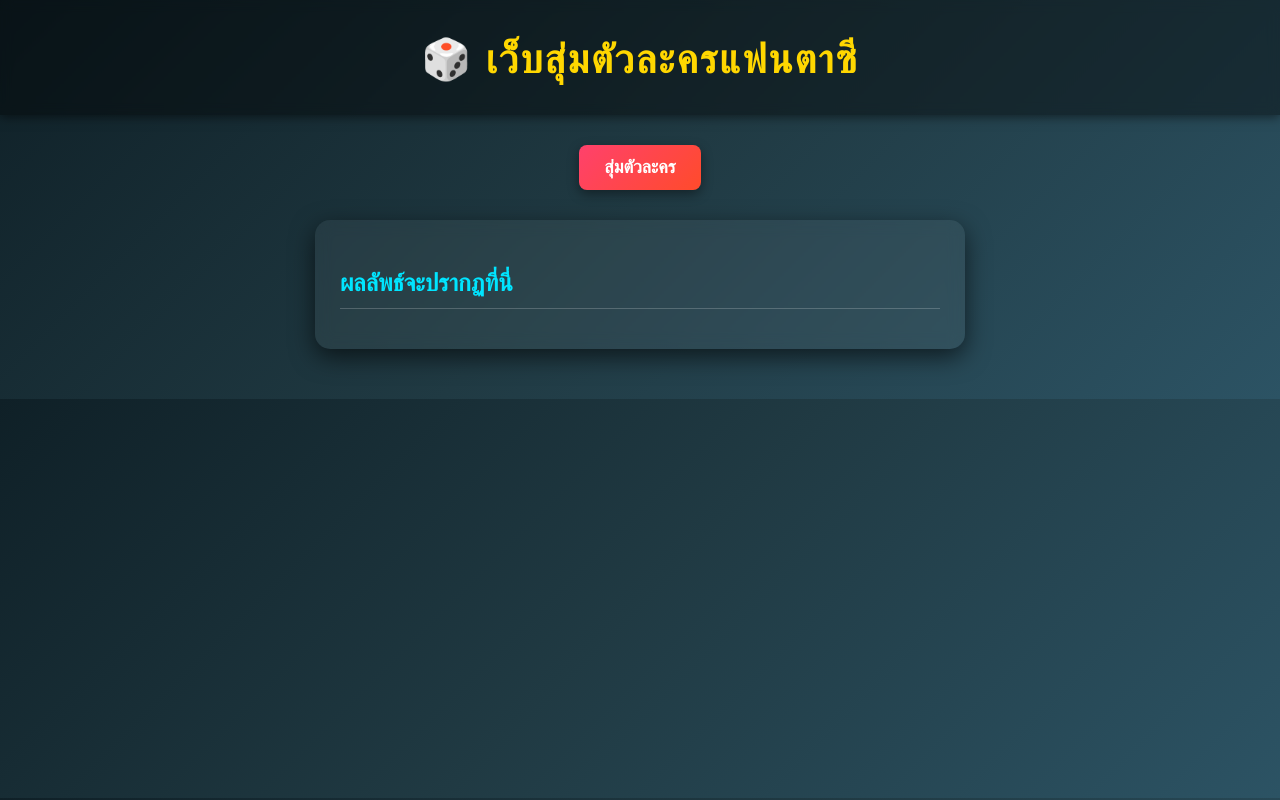
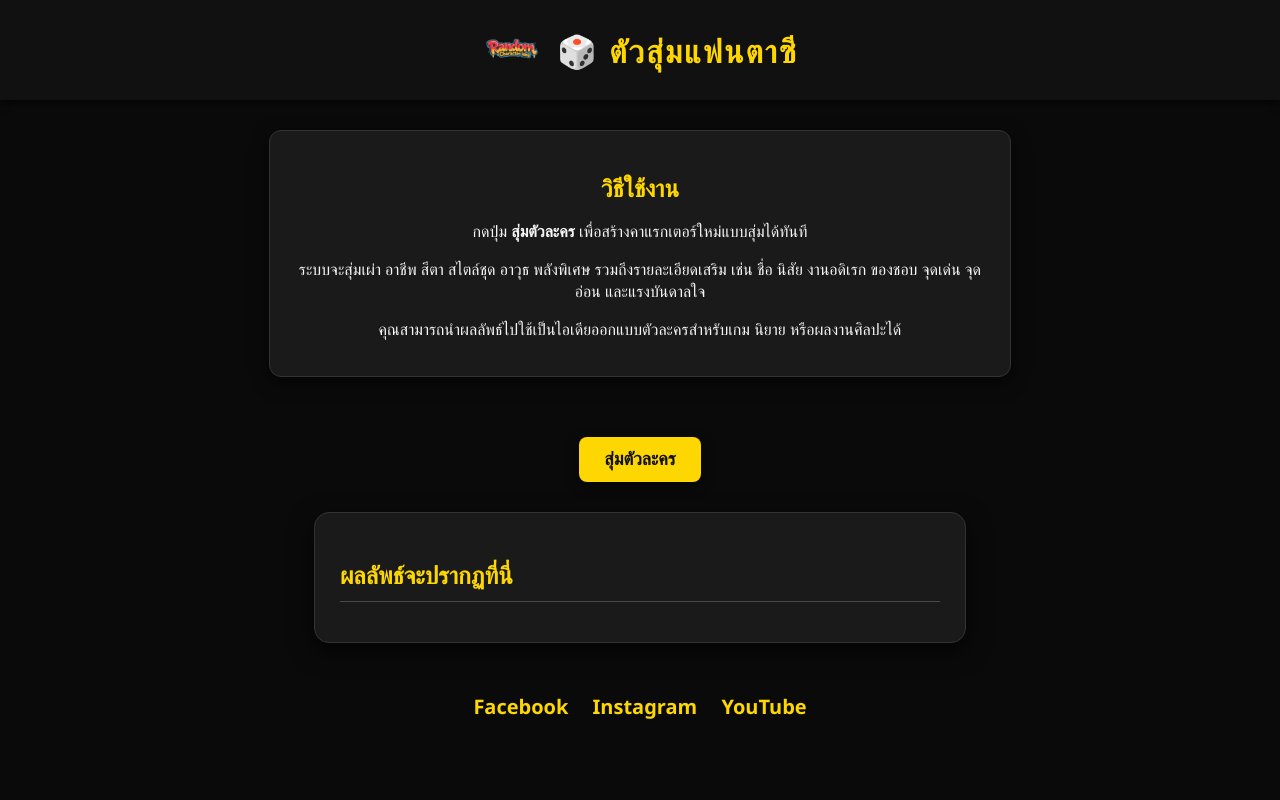
Before and after one commit to WinjayDesign/winjaydesign.github.io, a plain HTML site: page index.html in a window 1280 px wide. Drawn offline with Linux system fonts and the light colour scheme.

Commit message:
Update index.html

```diff
--- a/index.html
+++ b/index.html
@@ -9,21 +9,40 @@
       margin: 0;
       padding: 0;
       font-family: "Segoe UI", Tahoma, Geneva, Verdana, sans-serif;
-      background: linear-gradient(135deg, #0f2027, #203a43, #2c5364);
-      color: #f1f1f1;
+      background: #0a0a0a;
+      color: #f5f5f5;
       text-align: center;
     }
     header {
-      padding: 30px 20px;
-      background: rgba(0,0,0,0.4);
-      backdrop-filter: blur(6px);
-      box-shadow: 0 2px 10px rgba(0,0,0,0.5);
+      padding: 20px;
+      background: #111;
+      display: flex;
+      align-items: center;
+      justify-content: center;
+      gap: 15px;
+      box-shadow: 0 2px 8px rgba(0,0,0,0.8);
+    }
+    header img {
+      height: 60px;
     }
     header h1 {
       margin: 0;
-      font-size: 2.5em;
-      color: #ffd700;
+      font-size: 2em;
+      color: #FFD700;
       letter-spacing: 2px;
+    }
+    .description {
+      max-width: 700px;
+      margin: 30px auto;
+      padding: 20px;
+      background: #1a1a1a;
+      border: 1px solid #333;
+      border-radius: 12px;
+      box-shadow: 0 6px 18px rgba(0,0,0,0.6);
+    }
+    .description h2 {
+      color: #FFD700;
+      margin-bottom: 15px;
     }
     button {
       margin: 30px 0;
@@ -33,28 +52,28 @@
       border: none;
       border-radius: 8px;
       cursor: pointer;
-      background: linear-gradient(135deg, #ff416c, #ff4b2b);
-      color: #fff;
-      box-shadow: 0 4px 12px rgba(0,0,0,0.4);
+      background: #FFD700;
+      color: #111;
+      box-shadow: 0 4px 12px rgba(0,0,0,0.5);
       transition: transform 0.2s, box-shadow 0.2s;
     }
     button:hover {
       transform: scale(1.08);
-      box-shadow: 0 6px 18px rgba(0,0,0,0.6);
+      box-shadow: 0 6px 16px rgba(255, 215, 0, 0.6);
     }
     .character {
       max-width: 600px;
       margin: 0 auto 50px auto;
       padding: 25px;
-      background: rgba(255,255,255,0.05);
+      background: #1a1a1a;
       border-radius: 15px;
-      box-shadow: 0 8px 25px rgba(0,0,0,0.6);
-      backdrop-filter: blur(8px);
+      box-shadow: 0 8px 25px rgba(0,0,0,0.7);
       text-align: left;
       animation: fadeIn 0.5s ease;
+      border: 1px solid #333;
     }
     .character h2 {
-      color: #00e5ff;
+      color: #FFD700;
       margin-bottom: 15px;
       border-bottom: 1px solid rgba(255,255,255,0.2);
       padding-bottom: 10px;
@@ -65,7 +84,22 @@
       line-height: 1.4em;
     }
     .character strong {
-      color: #ffd700;
+      color: #FFD700;
+    }
+    .socials {
+      margin: 30px 0;
+    }
+    .socials a {
+      display: inline-block;
+      margin: 0 10px;
+      text-decoration: none;
+      color: #FFD700;
+      font-size: 20px;
+      font-weight: bold;
+      transition: color 0.3s;
+    }
+    .socials a:hover {
+      color: #fff;
     }
     @keyframes fadeIn {
       from { opacity: 0; transform: translateY(20px); }
@@ -75,13 +109,27 @@
 </head>
 <body>
   <header>
-    <h1>🎲 เว็บสุ่มตัวละครแฟนตาซี</h1>
+    <img src="logo.png" alt="โลโก้เว็บ">
+    <h1>🎲 ตัวสุ่มแฟนตาซี</h1>
   </header>
+
+  <div class="description">
+    <h2>วิธีใช้งาน</h2>
+    <p>กดปุ่ม <strong>สุ่มตัวละคร</strong> เพื่อสร้างคาแรกเตอร์ใหม่แบบสุ่มได้ทันที</p>
+    <p>ระบบจะสุ่มเผ่า อาชีพ สีตา สไตล์ชุด อาวุธ พลังพิเศษ รวมถึงรายละเอียดเสริม เช่น ชื่อ นิสัย งานอดิเรก ของชอบ จุดเด่น จุดอ่อน และแรงบันดาลใจ</p>
+    <p>คุณสามารถนำผลลัพธ์ไปใช้เป็นไอเดียออกแบบตัวละครสำหรับเกม นิยาย หรือผลงานศิลปะได้</p>
+  </div>
 
   <button onclick="generateCharacter()">สุ่มตัวละคร</button>
 
   <div class="character" id="characterDisplay">
     <h2>ผลลัพธ์จะปรากฏที่นี่</h2>
+  </div>
+
+  <div class="socials">
+    <a href="https://facebook.com/" target="_blank">Facebook</a>
+    <a href="https://instagram.com/" target="_blank">Instagram</a>
+    <a href="https://youtube.com/" target="_blank">YouTube</a>
   </div>
 
   <script>
@@ -90,17 +138,17 @@
       "races": ["มนุษย์","เอลฟ์","ดาร์กเอลฟ์","คนสัตว์","ปีศาจ","หุ่นยนต์","เอเลี่ยน"],
       "classes": ["นักดาบ","นักเวท","นักฆ่า","นักธนู","นักบวช","นักประดิษฐ์","นักผจญภัย"],
       "eyeColors": ["น้ำตาล","ดำ","น้ำเงิน","เขียว","แดง","ม่วง","ทอง","เงิน","สองสี","เรืองแสง"],
-      "outfits": ["แฟนตาซีคลาสสิก","ไซไฟ","สตรีทโมเดิร์น","ชุดโบราณ","เซอร์เรียล/แฟชั่นจัดจ้าน"],
-      "weapons": ["ดาบ","ขวาน","หอก","ธนู","หน้าไม้","ปืน","ไม้กายสิทธิ์","คทา","ตำราเวท","กำปั้น/สนับมือ","อาวุธเฉพาะ"],
-      "abilities": ["ไฟ","น้ำ","ลม","ดิน","สายฟ้า","น้ำแข็ง","ความมืด","แสงสว่าง","เทเลพาธี","ควบคุมความฝัน","เวลา","มิติ","ร่างกายเหนือมนุษย์"],
-      "personalities": ["ขี้เล่น","เงียบ","ดุดัน","มีเสน่ห์ลึกลับ","ขี้โมโห","ใจดี","ซับซ้อน"],
-      "specialFeatures": ["แผลเป็น","รอยสัก","ปีก","หาง","เครื่องราง","สัตว์เลี้ยงคู่หู","อุปกรณ์เทคโนโลยี"],
+      "outfits": ["แฟนตาซีคลาสสิก","ไซไฟ","สตรีทโมเดิร์น","ชุดโบราณ","แฟชั่นจัดจ้าน"],
+      "weapons": ["ดาบ","ขวาน","หอก","ธนู","หน้าไม้","ปืน","ไม้กายสิทธิ์","คทา","ตำราเวท","กำปั้น","อาวุธเฉพาะ"],
+      "abilities": ["ไฟ","น้ำ","ลม","ดิน","สายฟ้า","น้ำแข็ง","ความมืด","แสงสว่าง","เวลา","มิติ","ร่างกายเหนือมนุษย์"],
+      "personalities": ["ขี้เล่น","เงียบ","ดุดัน","ลึกลับ","ขี้โมโห","ใจดี"],
+      "specialFeatures": ["แผลเป็น","รอยสัก","ปีก","หาง","เครื่องราง","สัตว์เลี้ยงคู่หู","อุปกรณ์"],
       "colorThemes": ["โทนเข้ม","โทนสด","โทนพาสเทล","โมโนโครม"],
-      "favoriteFoods": ["ขนมปังอบร้อน","ซุปสมุนไพร","เนื้อย่าง","ปลาย่าง","ผลไม้หายาก","ขนมหวาน","กาแฟเข้ม","ไวน์โบราณ"],
-      "hobbies": ["อ่านหนังสือเวท","ล่าสมบัติ","ต่อสู้","วาดภาพ","สร้างอาวุธ","ท่องเที่ยว","เล่นดนตรี","สะสมของโบราณ"],
-      "strengths": ["กล้าหาญ","ฉลาดหลักแหลม","มีเสน่ห์","เร็ว","แข็งแรง","มีไหวพริบ","ใจดี"],
-      "weaknesses": ["ขี้สงสาร","โลภ","ใจร้อน","ระแวง","ดื้อ","หลงตัวเอง","เชื่อคนง่าย"],
-      "motivations": ["ปกป้องเพื่อน","แก้แค้น","แสวงหาความรู้","พิสูจน์ตัวเอง","ตามหาความรัก","ล้างคำสาป","ทำลายศัตรูโบราณ"]
+      "favoriteFoods": ["ขนมปังอบ","ซุปสมุนไพร","เนื้อย่าง","ผลไม้หายาก","ขนมหวาน","กาแฟเข้ม","ไวน์โบราณ"],
+      "hobbies": ["อ่านหนังสือ","ล่าสมบัติ","ต่อสู้","วาดภาพ","สร้างอาวุธ","ท่องเที่ยว","เล่นดนตรี"],
+      "strengths": ["กล้าหาญ","ฉลาด","มีเสน่ห์","เร็ว","แข็งแรง","ใจดี"],
+      "weaknesses": ["ขี้สงสาร","โลภ","ใจร้อน","ระแวง","ดื้อ","เชื่อคนง่าย"],
+      "motivations": ["ปกป้องเพื่อน","แก้แค้น","หาความรู้","พิสูจน์ตัวเอง","ตามหาความรัก","ล้างคำสาป"]
     };
 
     function randomChoice(array) {
```
